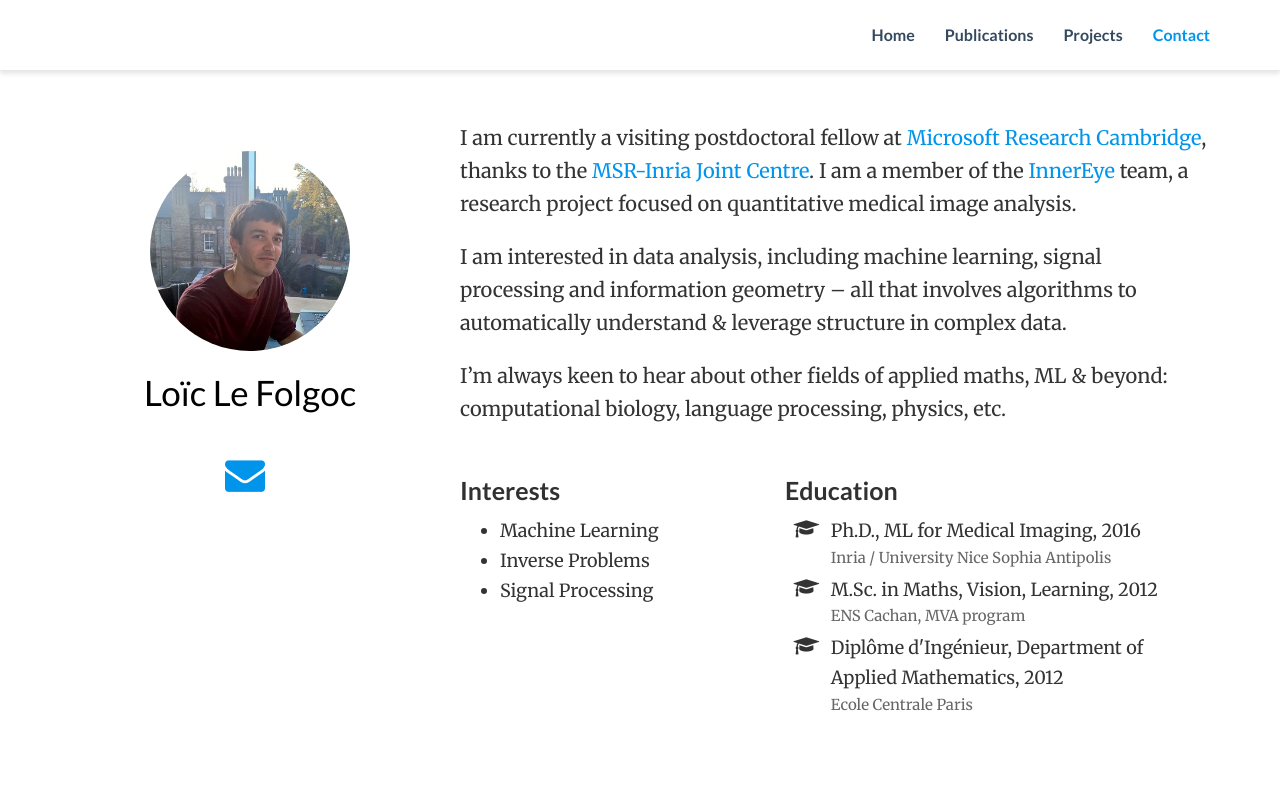
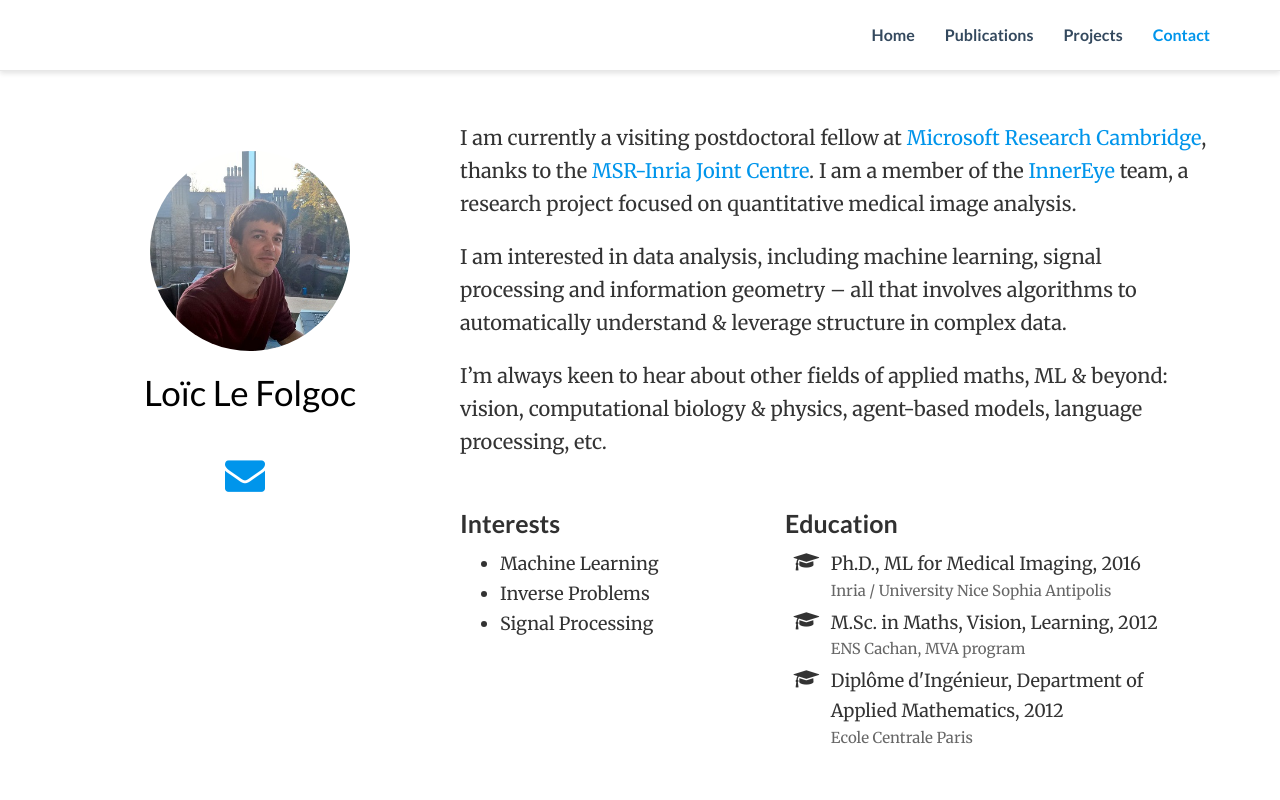
Before and after one commit to lolefo/lolefo.github.io, a plain HTML site: page index.html in a window 1280 px wide. Shown: the top 800 px of the page. Drawn offline with nearby package versions, Linux system fonts and the light colour scheme; some icons are missing.

Commit message:
Update about.

```diff
--- a/index.html
+++ b/index.html
@@ -182,7 +182,7 @@
 
 <p>I am interested in data analysis, including machine learning, signal processing and information geometry &ndash; all that involves algorithms to automatically understand &amp; leverage structure in complex data.</p>
 
-<p>I&rsquo;m always keen to hear about other fields of applied maths, ML &amp; beyond: computational biology, language processing, physics, etc.</p>
+<p>I&rsquo;m always keen to hear about other fields of applied maths, ML &amp; beyond: vision, computational biology &amp; physics, agent-based models, language processing, etc.</p>
 
 
     <div class="row">
```
